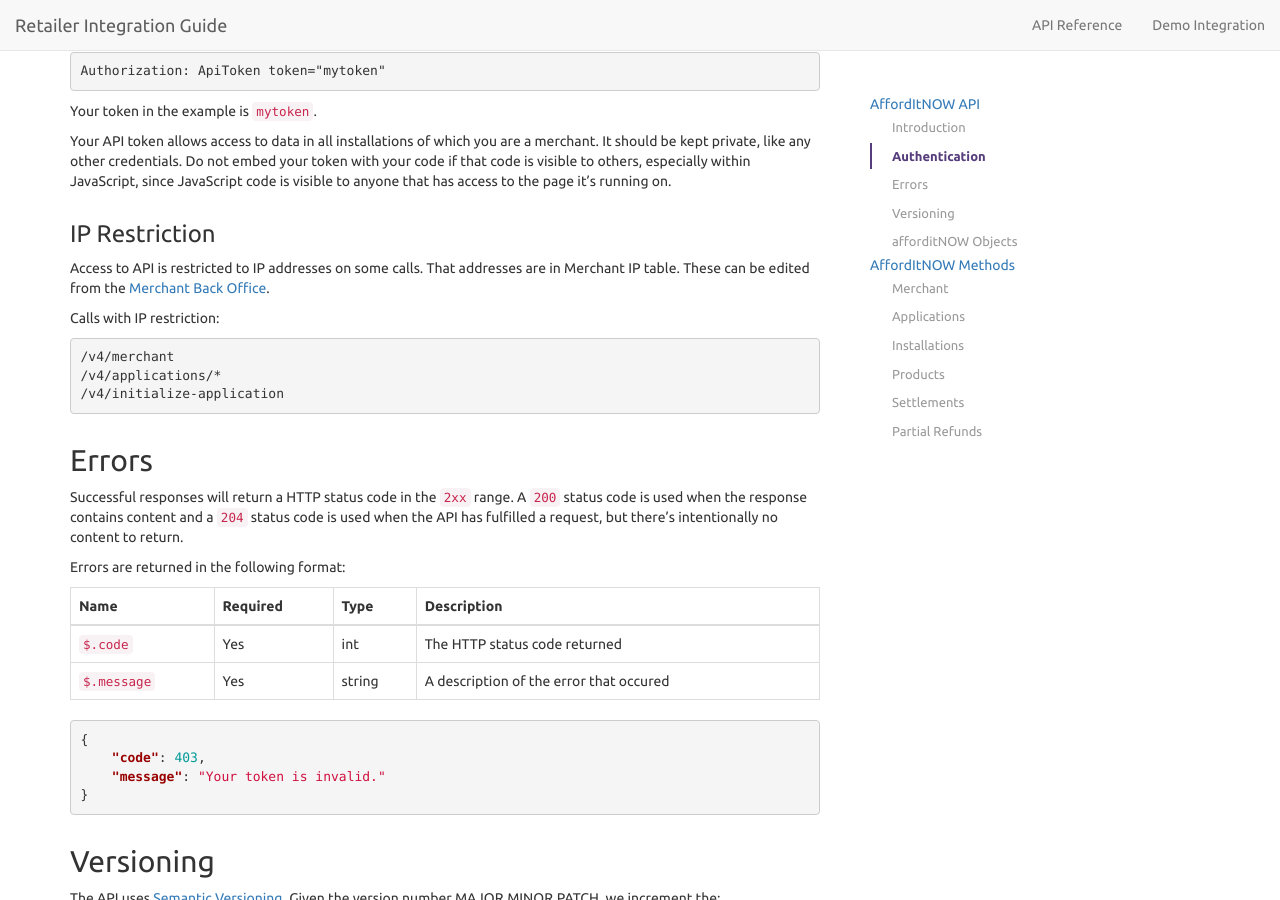
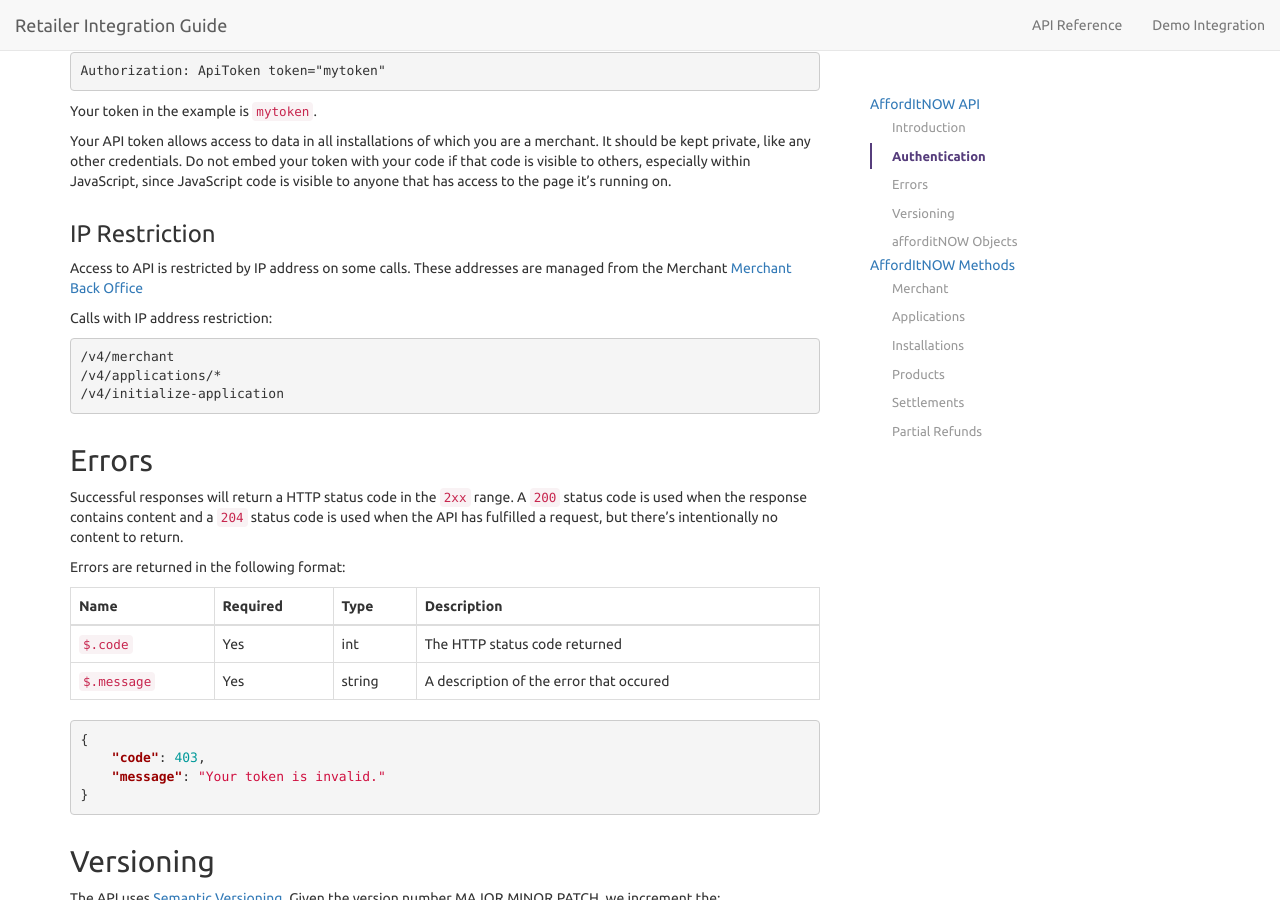
Before and after one commit to PayBreak/retailer-integration-guide, a Jekyll site: the page built from api/index.md, in a window 1280 px wide and 900 px high, scrolled down 683 px. Built offline with Jekyll 4.4.1, drawn with Linux system fonts in a browser that asks for light colours; nearby versions of some CDN libraries; Markdown is read by kramdown in place of the engine named in the settings.

Commit message:
Update paragraphs and spelling mistake(s)

````diff
--- a/_includes/v4/authentication.md
+++ b/_includes/v4/authentication.md
@@ -18,11 +18,10 @@ page it's running on.
 
 ### IP Restriction
 
-Access to API is restricted to IP addresses on some calls. That addresses are
-in Merchant IP table. These can be edited from the
-[Merchant Back Office]({{ site.url }}/#merchant-back-office).
+Access to API is restricted by IP address on some calls. These addresses are
+managed from the Merchant [Merchant Back Office]({{ site.url }}/#merchant-back-office)
 
-Calls with IP restriction:
+Calls with IP address restriction:
 
 ```
 /v4/merchant
````
